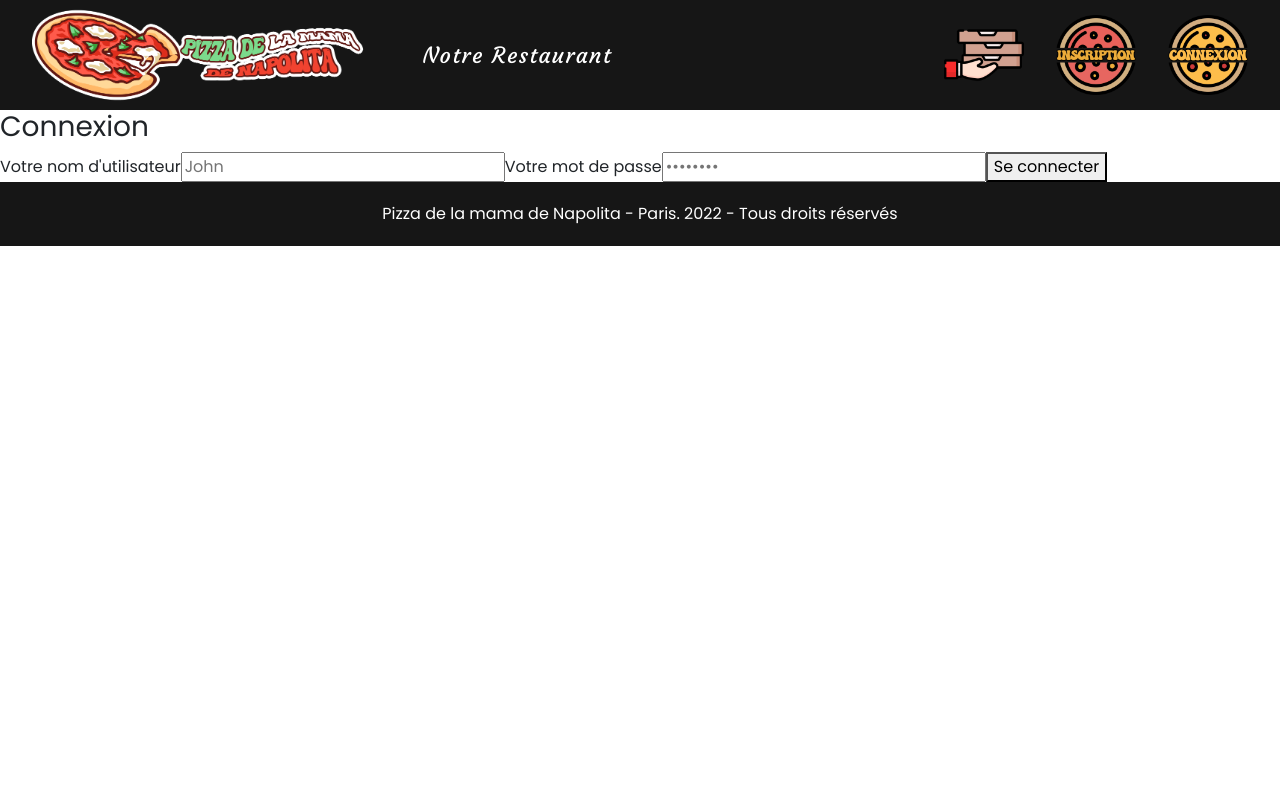
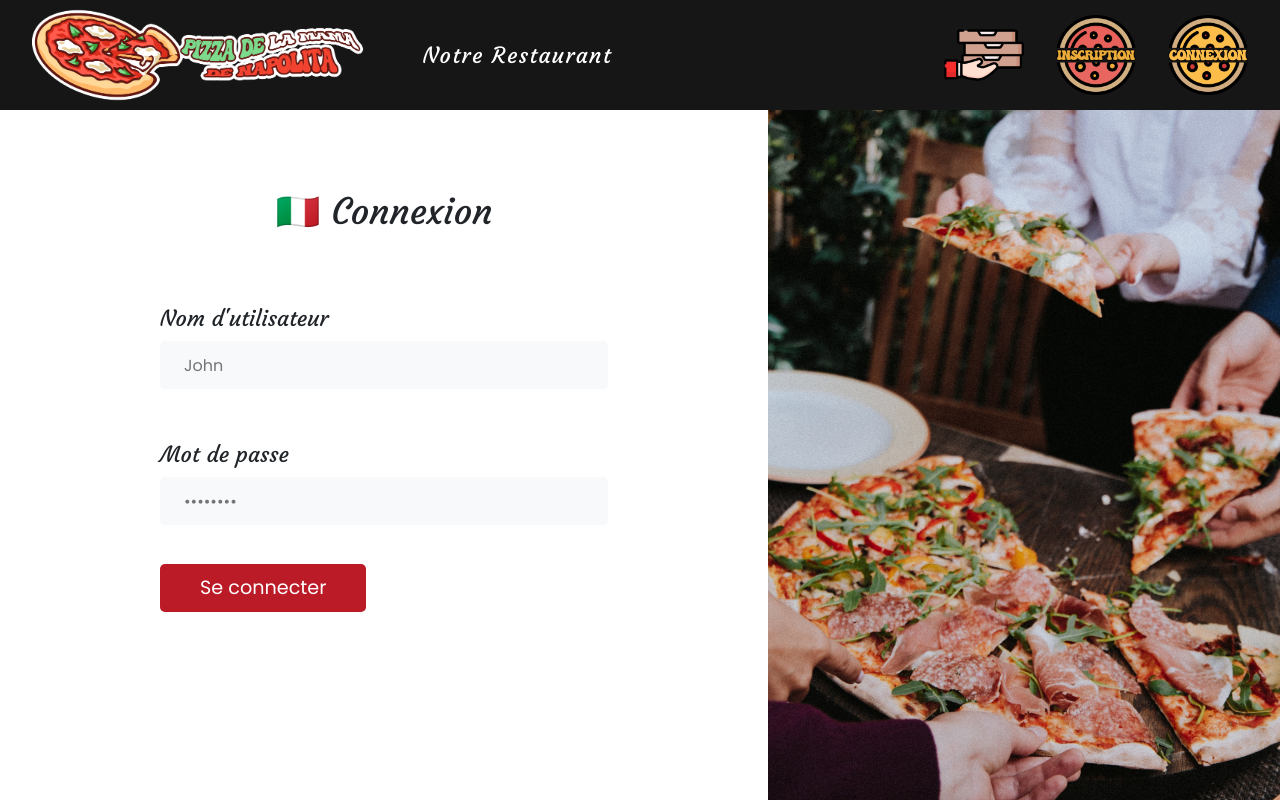
Before and after one commit to bastien-cordier/resto-ipssi, a React (Create React App) app in the folder front/: page /connexion in a window 1280 px wide. Shown: the top 800 px of the page. Built offline with nearby package versions, Linux system fonts and the light colour scheme.

Commit message:
Création connexion

```diff
--- a/front/src/pages/login/Connexion.js
+++ b/front/src/pages/login/Connexion.js
@@ -20,7 +20,6 @@ export default class Connexion extends Component {
       axios
         .post(ApiRequests.fetchToken, this.state)
         .then((fetchToken) => {
-
           localStorage.setItem("user_id", fetchToken.data.user.id);
 
           Swal.fire("", "Connexion réussie", "success").then(() => {
@@ -37,22 +36,44 @@ export default class Connexion extends Component {
   render() {
     return (
       <Fragment>
-        <div className="cardLog">
-          <form onSubmit={this.onSubmit}>
-            <Row>
-              <Col>
-                <h3>Connexion</h3>
-
-                <label htmlFor="username">Votre nom d'utilisateur</label>
-                <input type="username" placeholder="John" id="username" name="username" value={this.state.username} onChange={(e) => this.setState({ username: e.target.value })} />
-
-                <label htmlFor="password">Votre mot de passe</label>
-                <input type="password" placeholder="••••••••" id="password" name="password" value={this.state.password} onChange={(e) => this.setState({ password: e.target.value })} />
-
-                <button type="submit">Se connecter</button>
-              </Col>
-            </Row>
-          </form>
+        <div className="loginPage">
+          <div class="left-content">
+            <h3>🇮🇹 Connexion</h3>
+            <form onSubmit={this.onSubmit}>
+              <label htmlFor="username">Nom d'utilisateur</label>
+              <br />
+              <input
+                type="text"
+                placeholder="John"
+                id="username"
+                name="username"
+                value={this.state.username}
+                onChange={(e) => this.setState({ username: e.target.value })}
+              />
+              <br />
+              <label htmlFor="password" style={{ paddingTop: "2em" }}>
+                Mot de passe
+              </label>
+              <br />
+              <input
+                type="password"
+                placeholder="••••••••"
+                id="password"
+                name="password"
+                value={this.state.password}
+                onChange={(e) => this.setState({ password: e.target.value })}
+              />
+              <br />
+              <button type="submit">Se connecter</button>
+            </form>
+          </div>
+          <div
+            class="right-content"
+            style={{
+              backgroundImage: `url(/assets/connexion-banner.jpeg)`,
+              backgroundSize: "cover",
+            }}
+          />
         </div>
       </Fragment>
     );
```
Also changed, not shown: front/public/assets/connexion-banner.jpeg (added).
